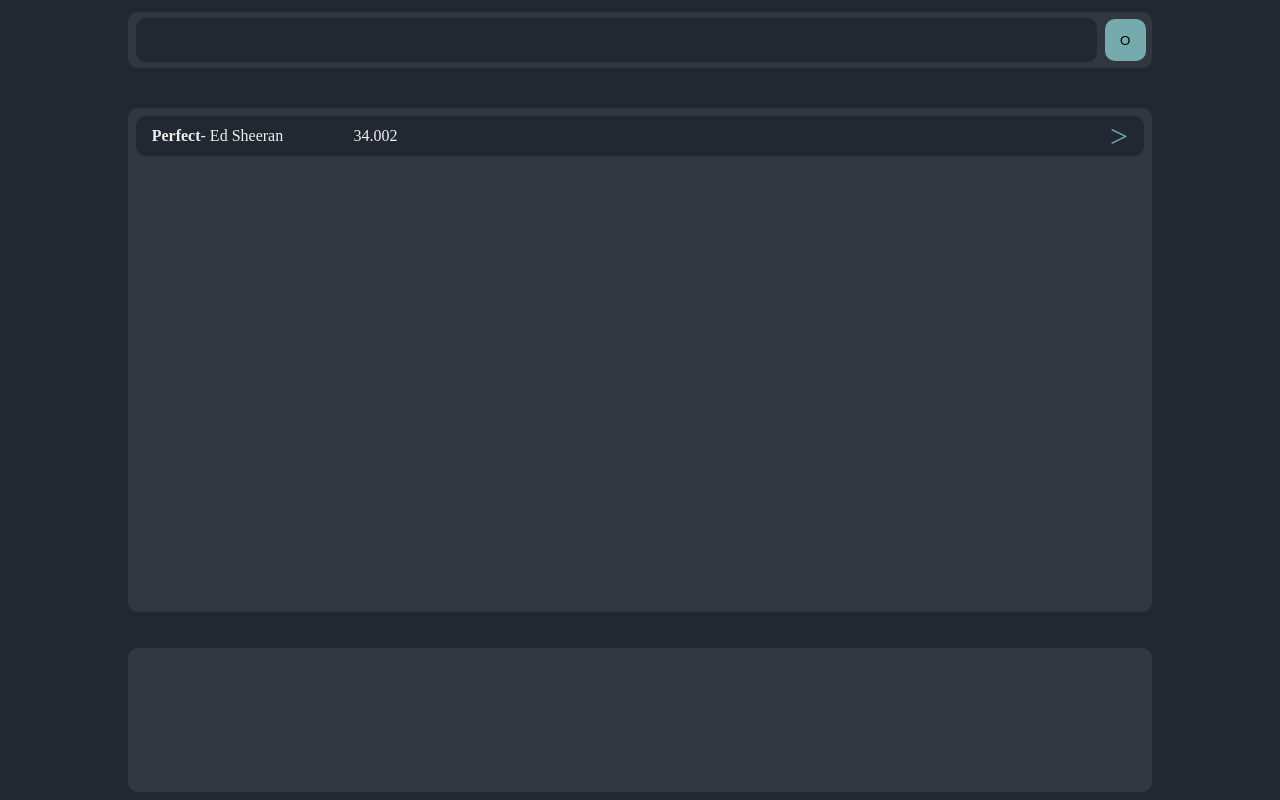
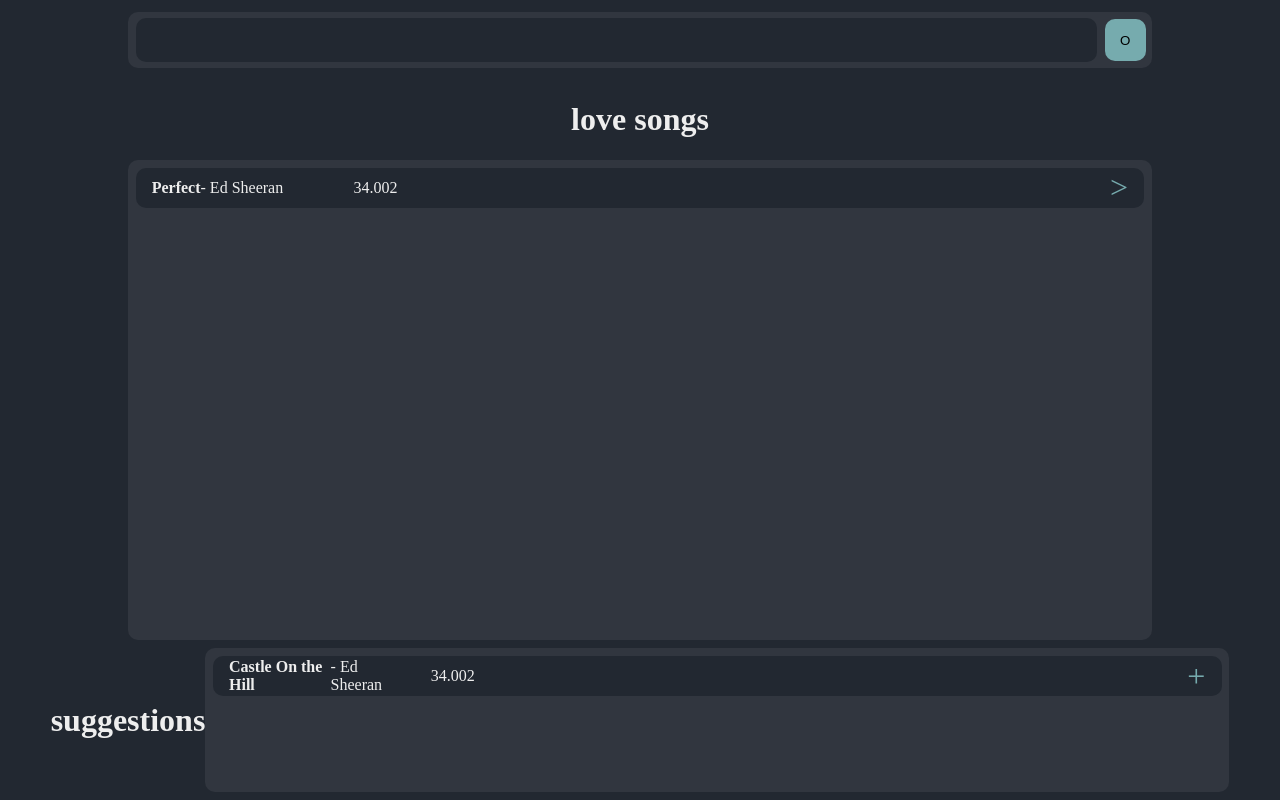
Before and after one commit to kirbs-btw/shuffle.ai, a website: page frontend/index.html in a window 1280 px wide. Drawn offline with Linux system fonts and the light colour scheme.

Commit message:
design changes

```diff
--- a/frontend/index.html
+++ b/frontend/index.html
@@ -3,7 +3,7 @@
 <head>
     <meta charset="UTF-8">
     <meta name="viewport" content="width=device-width, initial-scale=1.0">
-    <title>Document</title>
+    <title>shuffle.ai</title>
     <link rel="stylesheet" href="css/main.css">
     <link rel="stylesheet" href="css/style.css">
 </head>
@@ -17,7 +17,9 @@
                 </button>
             </div>
         </div>
+
         <div class="playlist-section">
+            <h1 id="playlist_title">love songs</h1>
             <!-- list of the songs added to the playlist -->
             <div class="playlist-container">
                 <!-- playlist item-->
@@ -30,7 +32,14 @@
             </div>
         </div>
         <div class="suggestions-section">
-            <div class="suggestion-container"></div>
+            <h1 id="playlist_title">suggestions</h1>
+            <div class="suggestion-container">
+                <div class="song-container">
+                    <div class="start-song-div"><p class="start-song-section"><b>Castle On the Hill </b> - Ed Sheeran</p></div>
+                    <div class="middle-song-div"><p class="middle-song-section">34.002</p></div>
+                    <div class="end-song-div"><p class="end-song-section">+</p></div>
+                </div>
+            </div>
             <!-- list of the songs suggestions-->
         </div>
     </body>
```
